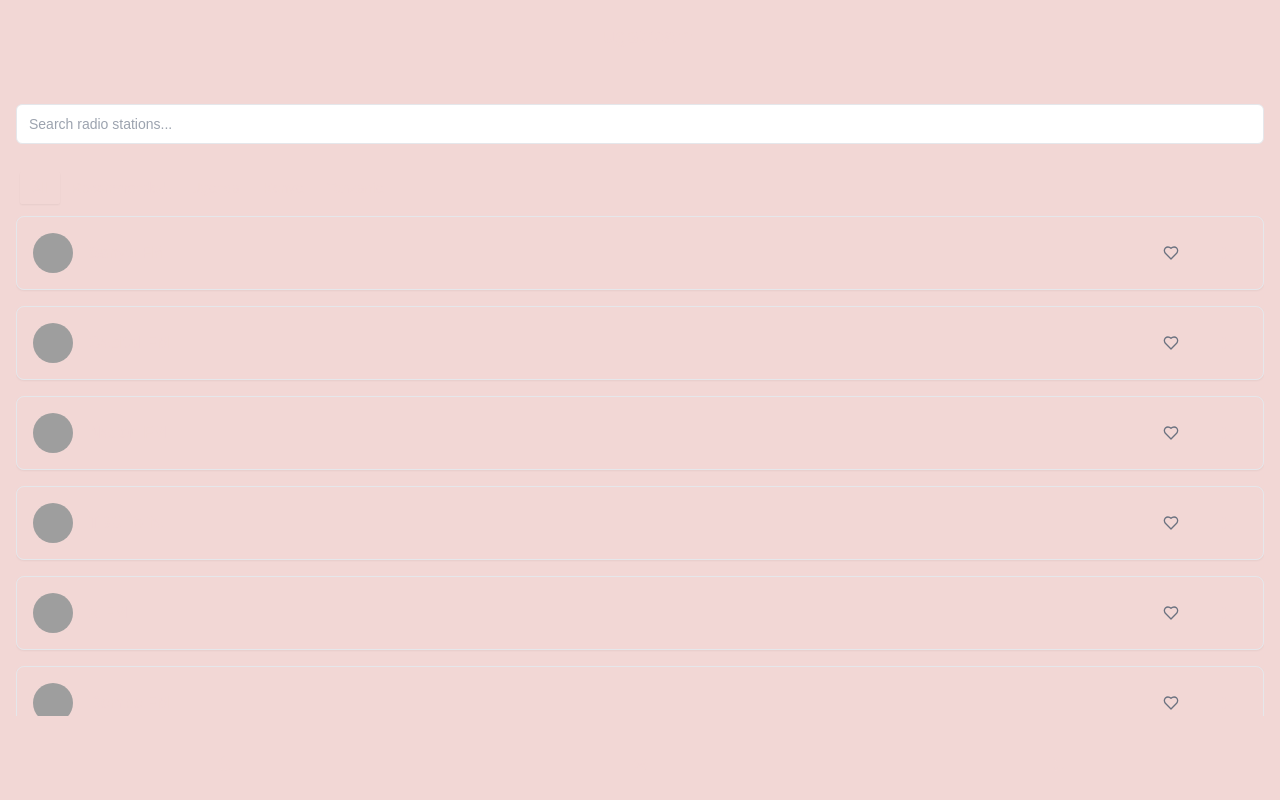
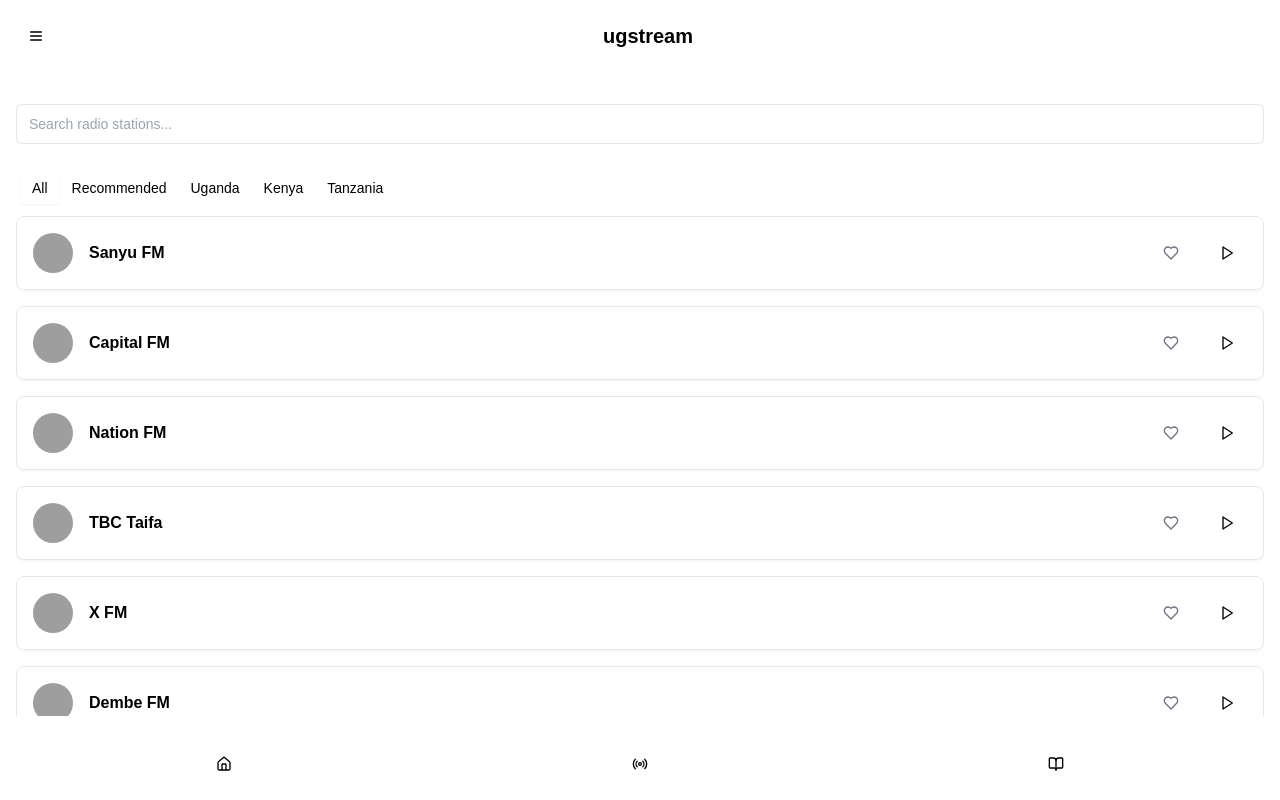
Before and after one commit to ikayanja/ugstream, a Next.js app: page / in a window 1280 px wide. Built offline with nearby package versions, Linux system fonts and the light colour scheme; grey boxes are pictures that could not be loaded.

Commit message:
global css update

```diff
--- a/app/globals.css
+++ b/app/globals.css
@@ -3,8 +3,8 @@
 @tailwind utilities;
 
 :root {
-  --background: #F2D7D5;
-  --foreground: #f2d7d5;
+  --background: #FFFFFF;
+  --foreground: #000000;
 }
 
 @media (prefers-color-scheme: dark) {
```
